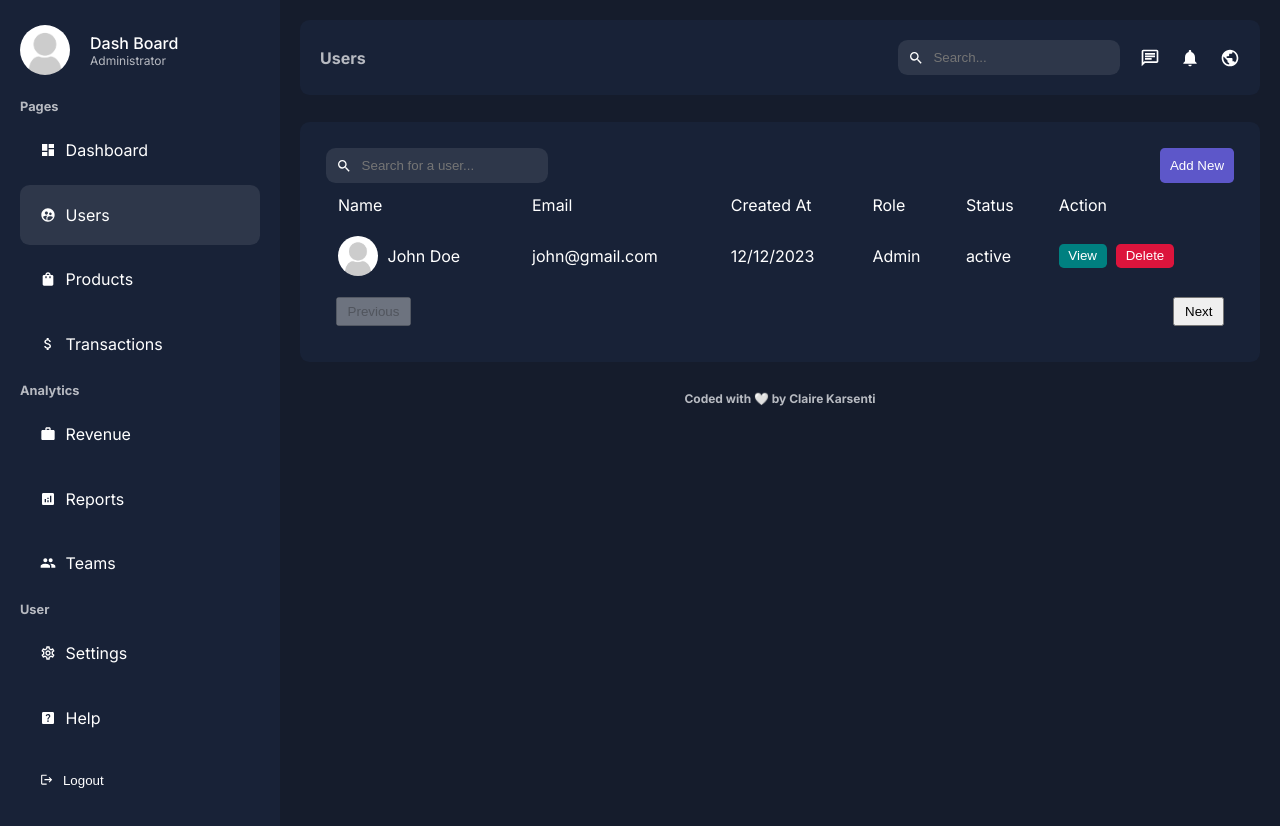
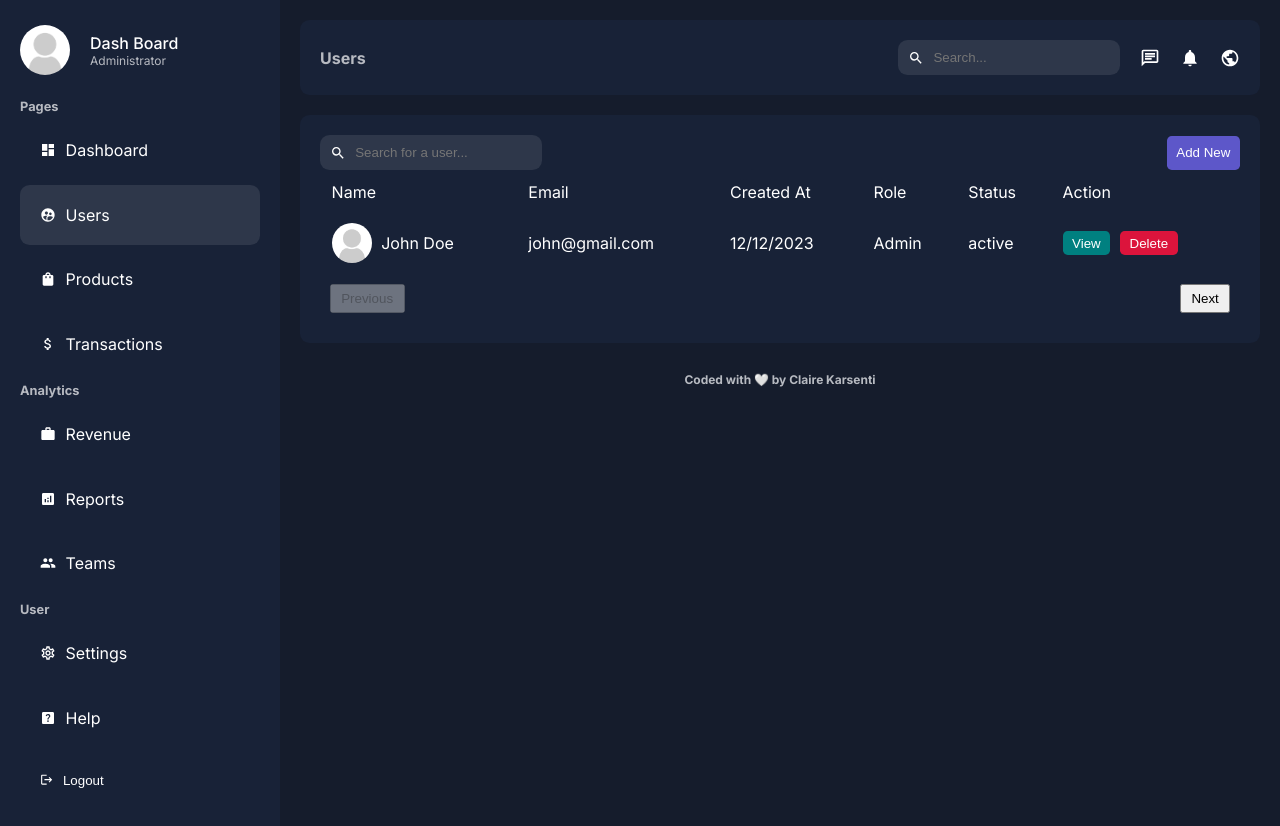
Before and after one commit to ClaireKarsenti/Dashboard, a Next.js app: page /dashboard/users in a window 1280 px wide. Built offline with nearby package versions, Linux system fonts and the light colour scheme.

Commit message:
Fix(style): adjust margin and padding

```diff
--- a/app/ui/dashboard/products/products.module.css
+++ b/app/ui/dashboard/products/products.module.css
@@ -1,8 +1,8 @@
 .container {
   background-color: var(--bgSoft);
-  padding: 1.65rem;
+  padding: 1.25rem;
   border-radius: 0.6rem;
-  margin-top: 1.65rem;
+  margin-top: 1.25rem;
 }
 
 .top {
--- a/app/ui/dashboard/users/users.module.css
+++ b/app/ui/dashboard/users/users.module.css
@@ -1,8 +1,8 @@
 .container {
   background-color: var(--bgSoft);
-  padding: 1.65rem;
+  padding: 1.25rem;
   border-radius: 0.6rem;
-  margin-top: 1.65rem;
+  margin-top: 1.25rem;
 }
 
 .top {
```
